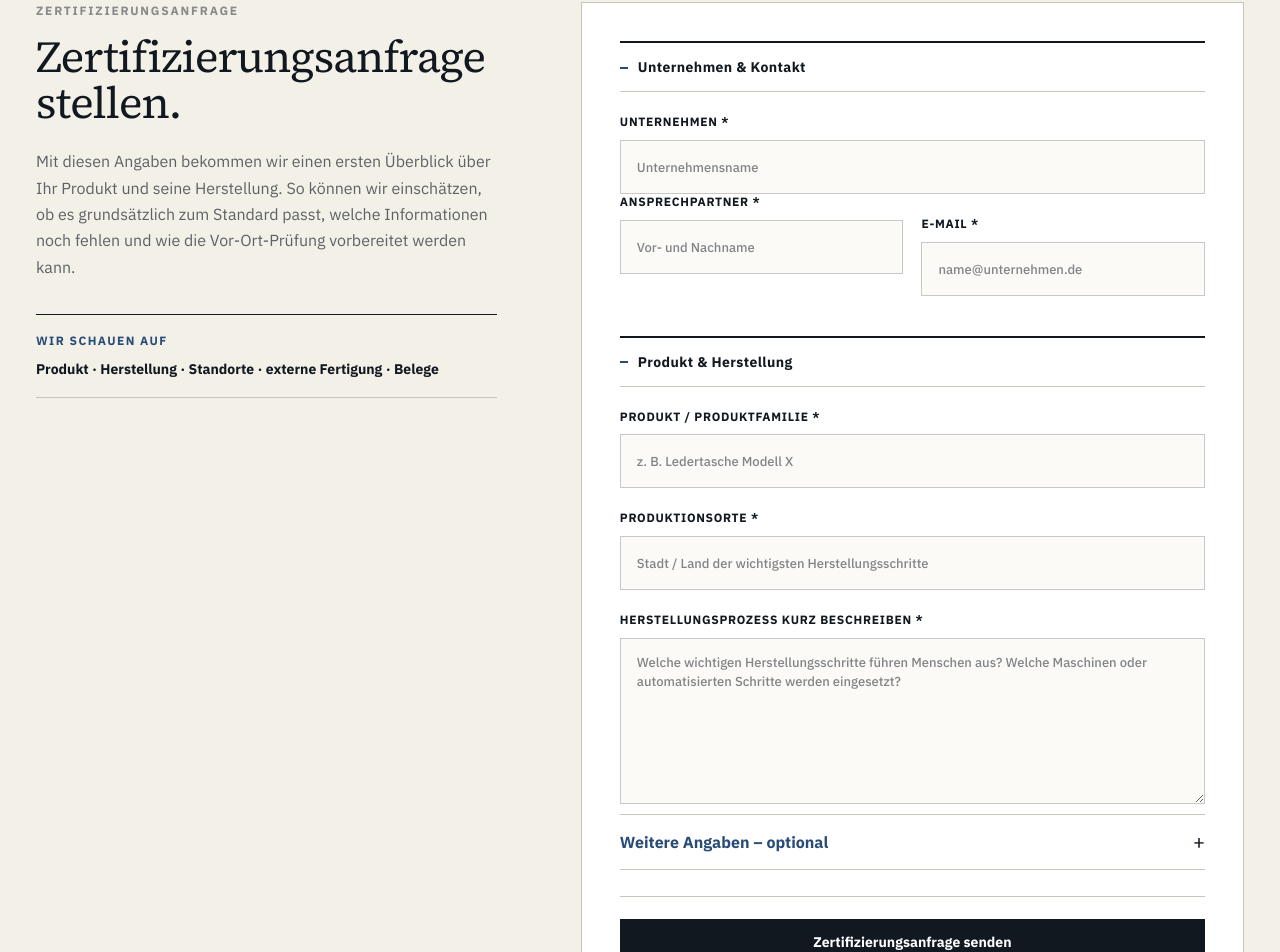
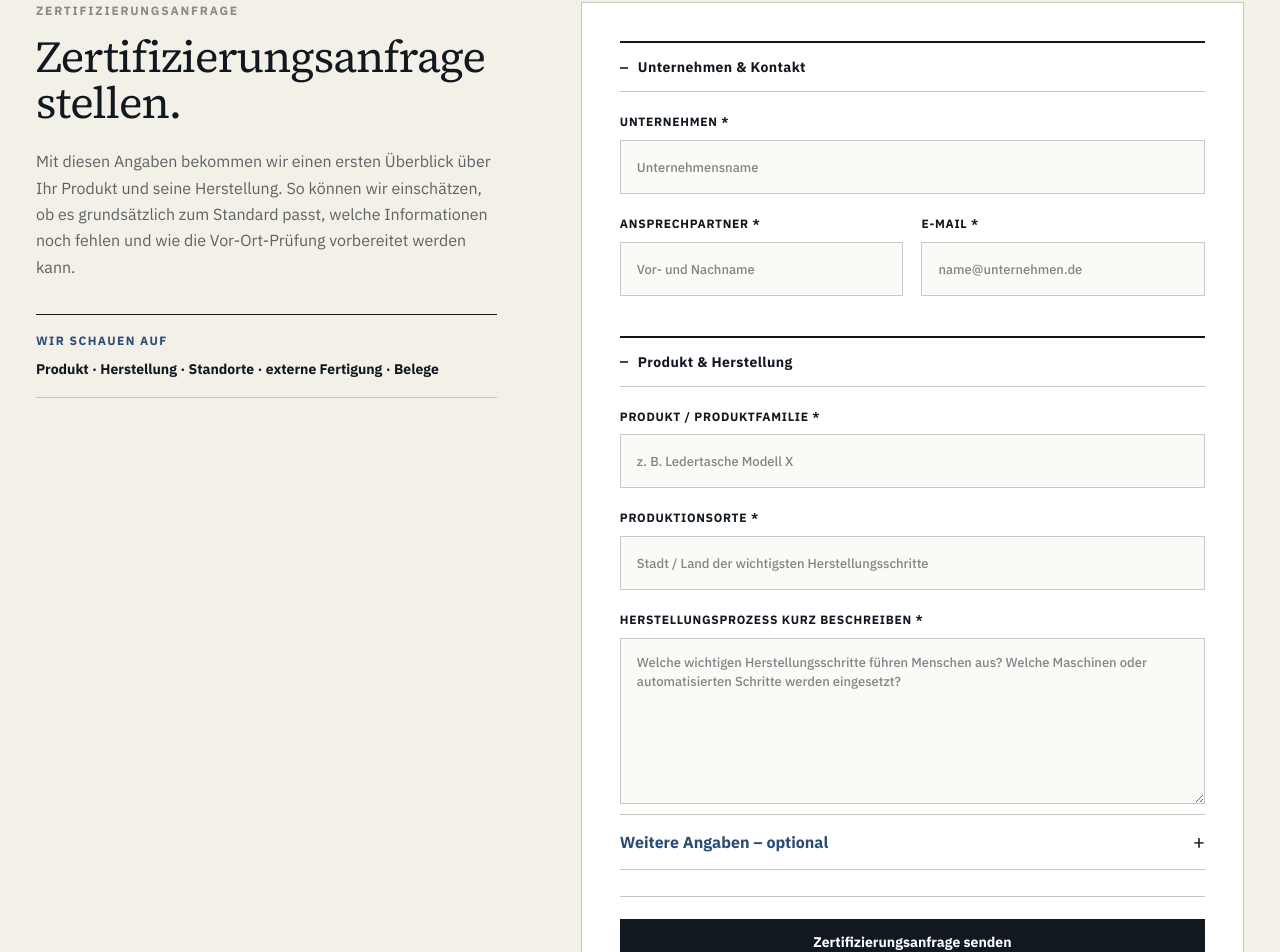
Before and after one commit to dennis-glaser-coder/human-certification-web, a Next.js app: page /fuer-hersteller in a window 1280 px wide. Shown: the part 5116-6068 px from the top of the page. Built offline with nearby package versions, Linux system fonts and the light colour scheme; no server answers.

Commit message:
Align contact and email fields in manufacturer form

```diff
--- a/src/app/final.css
+++ b/src/app/final.css
@@ -2987,3 +2987,13 @@ main :is(.registerDisclosure,.brandAuthorityPillars) span,
     padding:4px 0 22px;
   }
 }
+
+
+/* ===== Align paired form fields 2026-09-08 ===== */
+.certificationRequestForm .formTwo > label{
+  margin-top:22px;
+}
+
+.certificationRequestForm .formTwo > label:first-child{
+  margin-top:22px;
+}
```
